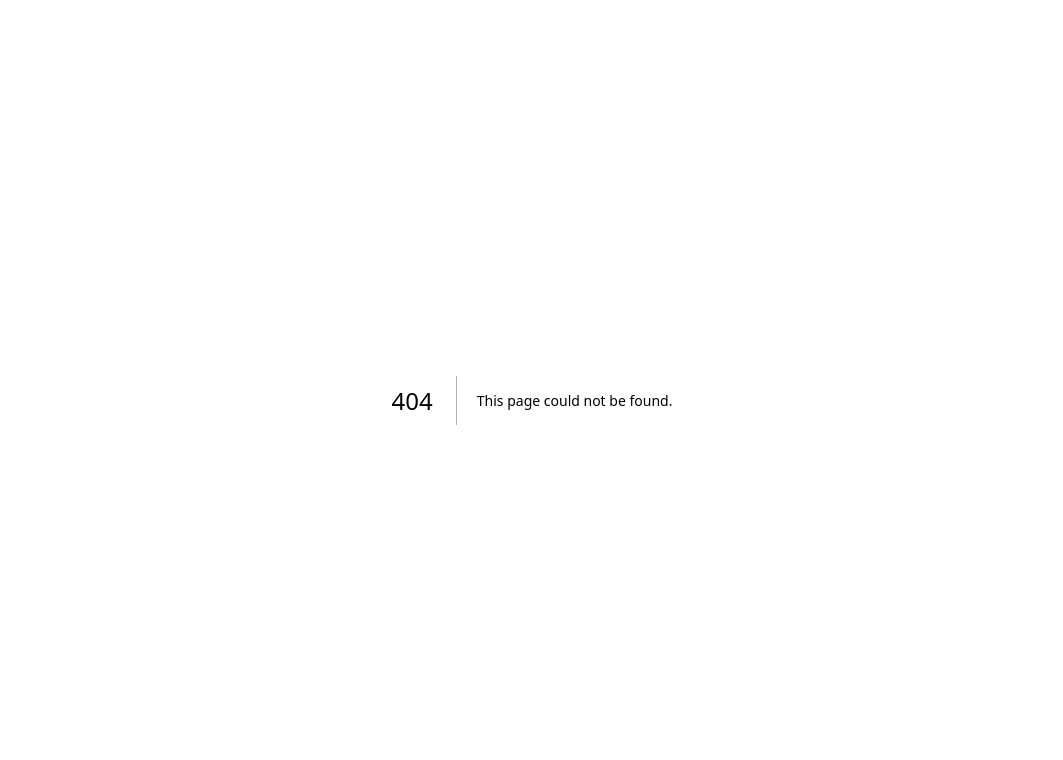
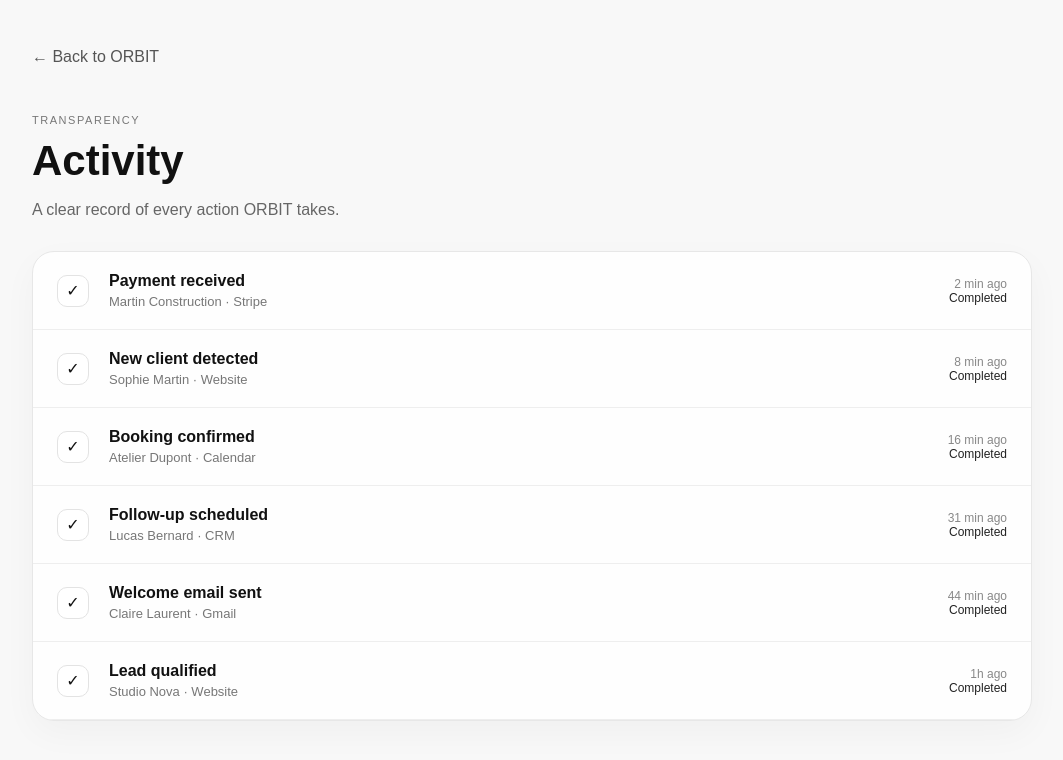
Before and after one commit to dreamsbuilding3-afk/Orbit, a Next.js app: page /activity in a window 1280 px wide. Before the commit this address had no page. Shown: the top 760 px of the page, without its empty margins (108-1171 px from the left). Built offline with nearby package versions, Linux system fonts and the light colour scheme.

Commit message:
feat: add activity workspace

```diff
--- /dev/null
+++ b/app/activity/page.tsx
@@ -0,0 +1,22 @@
+const events = [
+  ["Payment received", "Martin Construction · Stripe", "2 min ago", "Completed"],
+  ["New client detected", "Sophie Martin · Website", "8 min ago", "Completed"],
+  ["Booking confirmed", "Atelier Dupont · Calendar", "16 min ago", "Completed"],
+  ["Follow-up scheduled", "Lucas Bernard · CRM", "31 min ago", "Completed"],
+  ["Welcome email sent", "Claire Laurent · Gmail", "44 min ago", "Completed"],
+  ["Lead qualified", "Studio Nova · Website", "1h ago", "Completed"],
+];
+
+export default function ActivityPage() {
+  return (
+    <main style={{ minHeight: "100vh", background: "#f8f8f8", color: "#111", fontFamily: "Arial, sans-serif", padding: "48px" }}>
+      <div style={{ maxWidth: 1000, margin: "0 auto" }}>
+        <a href="/" style={{ color: "#555", textDecoration: "none" }}>← Back to ORBIT</a>
+        <div style={{ marginTop: 48, marginBottom: 32 }}><p style={{ letterSpacing: ".14em", fontSize: 11, color: "#777" }}>TRANSPARENCY</p><h1 style={{ fontSize: 42, margin: "8px 0" }}>Activity</h1><p style={{ color: "#666", fontSize: 16 }}>A clear record of every action ORBIT takes.</p></div>
+        <section style={{ background: "rgba(255,255,255,.82)", border: "1px solid #e7e7e7", borderRadius: 22, overflow: "hidden", boxShadow: "0 12px 35px rgba(0,0,0,.035)" }}>
+          {events.map(([title, detail, time, state]) => <div key={title + time} style={{ padding: "20px 24px", display: "grid", gridTemplateColumns: "36px 1fr auto", gap: 16, alignItems: "center", borderBottom: "1px solid #eeeeee" }}><span style={{ width: 32, height: 32, borderRadius: 10, border: "1px solid #e3e3e3", display: "grid", placeItems: "center", background: "#fff" }}>✓</span><div><strong>{title}</strong><div style={{ color: "#777", fontSize: 13, marginTop: 4 }}>{detail}</div></div><div style={{ textAlign: "right", color: "#888", fontSize: 12 }}><div>{time}</div><span style={{ color: "#222" }}>{state}</span></div></div>)}
+        </section>
+      </div>
+    </main>
+  );
+}
```
